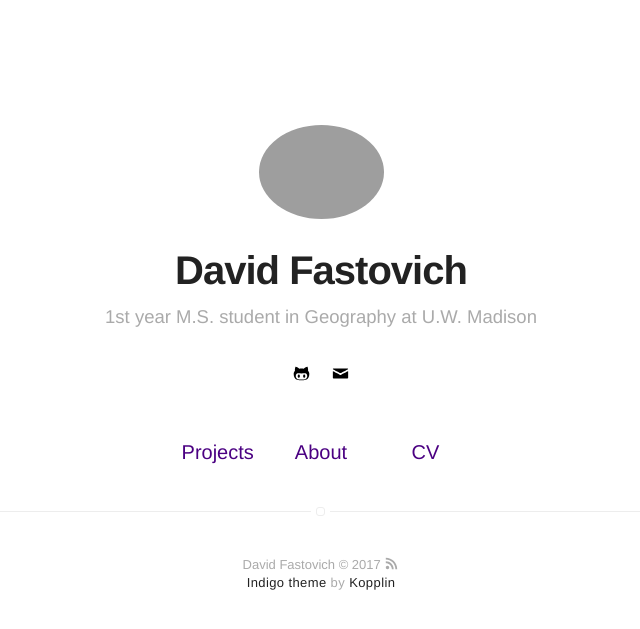
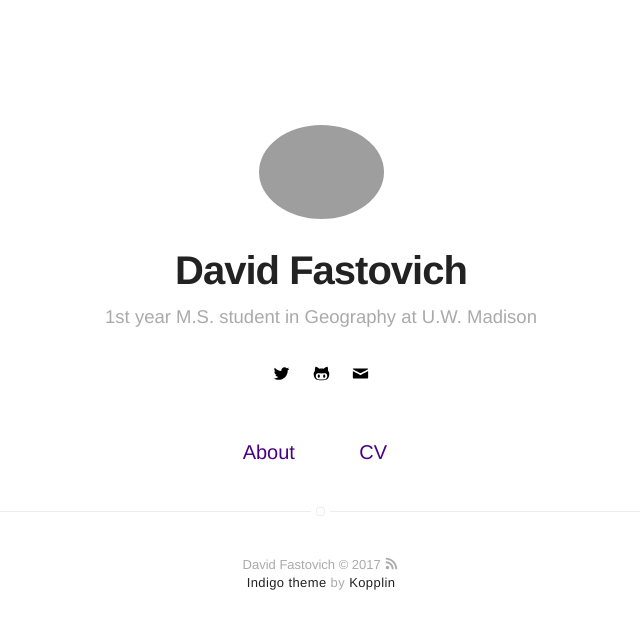
Before and after one commit to davidfastovich/davidfastovich.github.io, a Jekyll site: the page built from index.html, in a window 1280 px wide. Shown: the top 629 px of the page, without its empty margins (319-959 px from the left). Built offline with Jekyll 4.4.1, drawn with Linux system fonts in a browser that asks for light colours.

Commit message:
Fixed nav bar on pages, not on home page, I just commented out projects

```diff
--- a/_config.yml
+++ b/_config.yml
@@ -35,7 +35,7 @@
 
 # if you don't have any of social below, comment the line
 # facebook: myfacebook
-# twitter: mytwitter
+twitter: davidfastovich
 # google: mygoogle
 # instagram: myinstagram
 # pinterest: mypinterest
@@ -57,12 +57,6 @@
         external-image: false
         picture: assets/images/profile.jpg
         twitter: johndoe
-    jamesfoster:
-        name: James Foster
-        bio: A Man who develops software with coffee
-        external-image: false
-        picture: assets/images/james.jpg
-        twitter: jamesfoster
 
 # do you want a larger site? change the option below
 # options: [normal, large] | default: normal
@@ -74,7 +68,7 @@
 # paginate_path: "blog/:num/"
 
 # if you don't need projects, comment the *projects* configs below
-projects: true
+# projects: true
 
 # if you don't need "about" or "blog", comment them out below
 about: true
--- a/_includes/nav.html
+++ b/_includes/nav.html
@@ -30,10 +30,12 @@
             {% endif %}
         {% endif %}
 
-        {% if site.resume == true %}
-            <li class="item">
-                <a class="link" href="{{ site.url }}/cv">CV</a>
-            </li>
+        {% if site.cv == true %}
+            {% if page.title != "Curriculum Vitae" %}
+              <li class="item">
+                  <a class="link" href="{{ site.url }}/cv">CV</a>
+              </li>
+            {% endif %}
         {% endif %}
 
     </ul>
```
Also changed, not shown: 7 other files.
